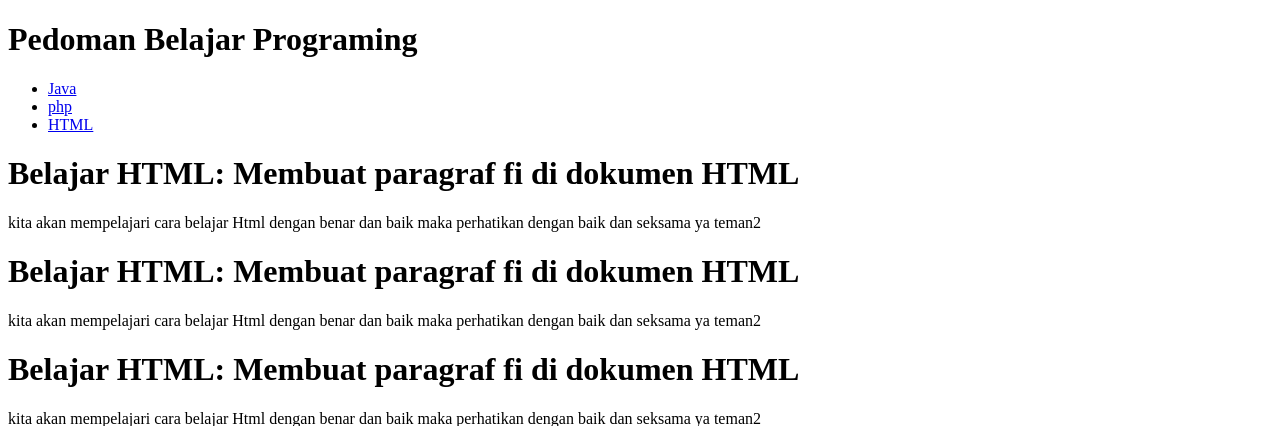
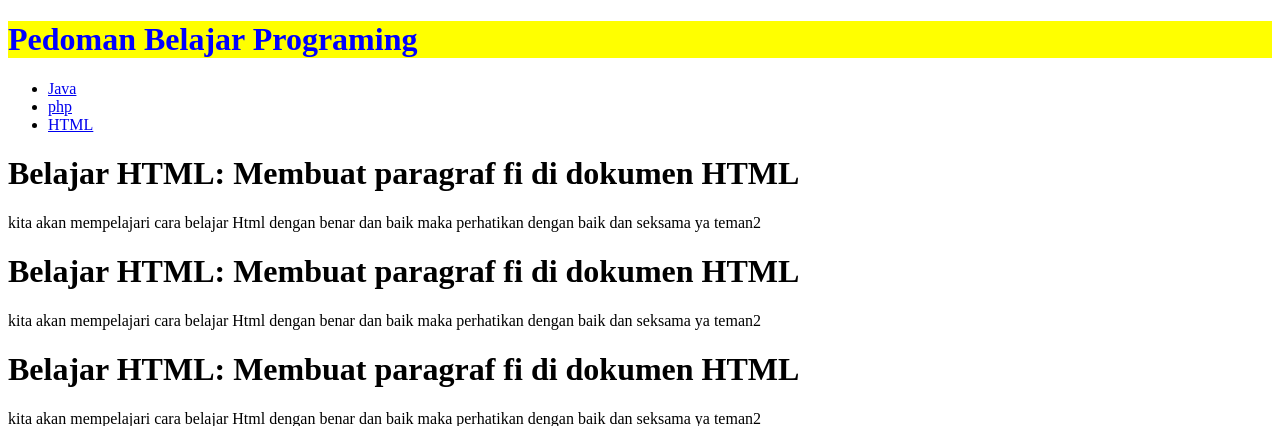
Before and after one commit to gue-ali/carikos, a PHP site: the page made by E41180374_M AL GHAZALI SI/tugas 3.html in a window 1280 px wide. Shown: the top 426 px of the page. Run offline with PHP 8.4, Linux system fonts and the light colour scheme.

Commit message:
Update style.css

```diff
--- a/E41180374_M AL GHAZALI SI/style.css
+++ b/E41180374_M AL GHAZALI SI/style.css
@@ -1,4 +1,4 @@
-.gambar{
-        height: 300px;
-        width: 500px;
-}
+.warna{
+        color: blue;
+        background: yellow;
+    }
```
